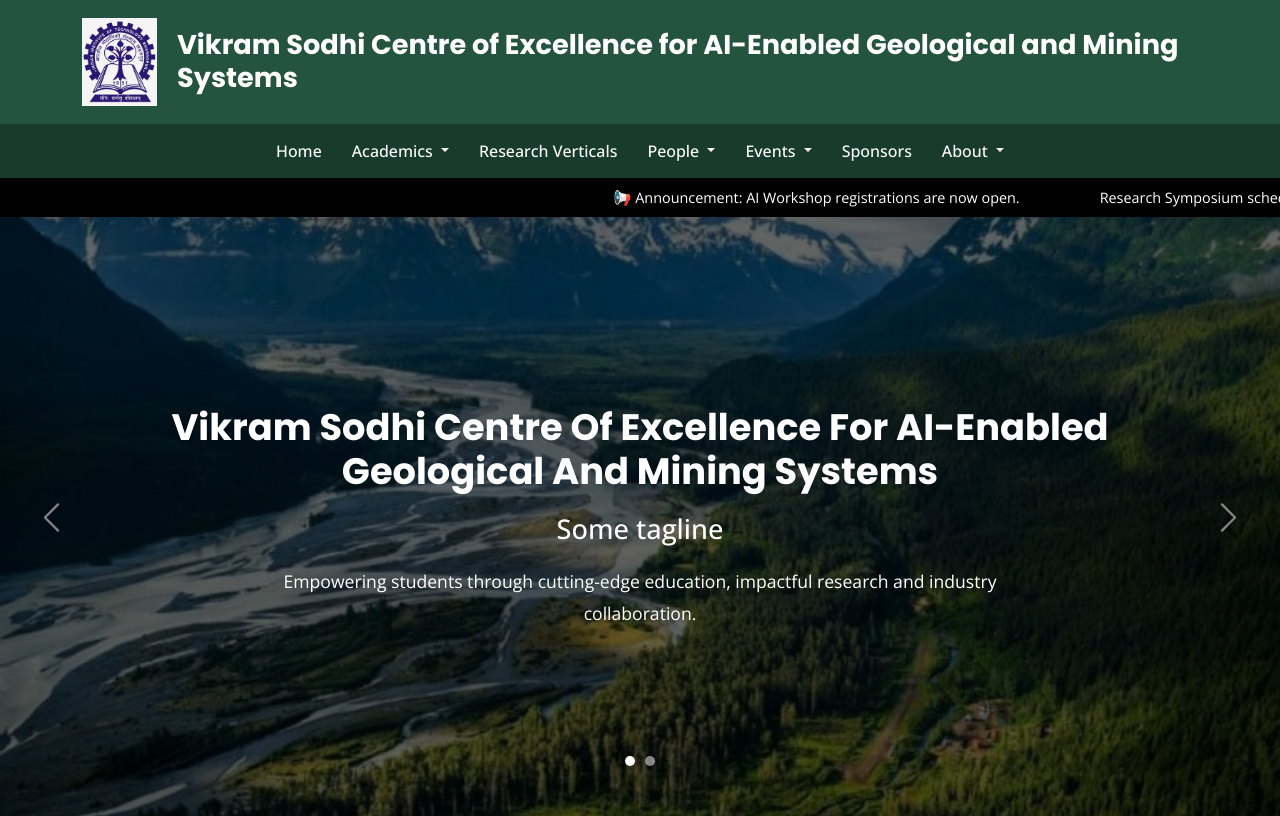
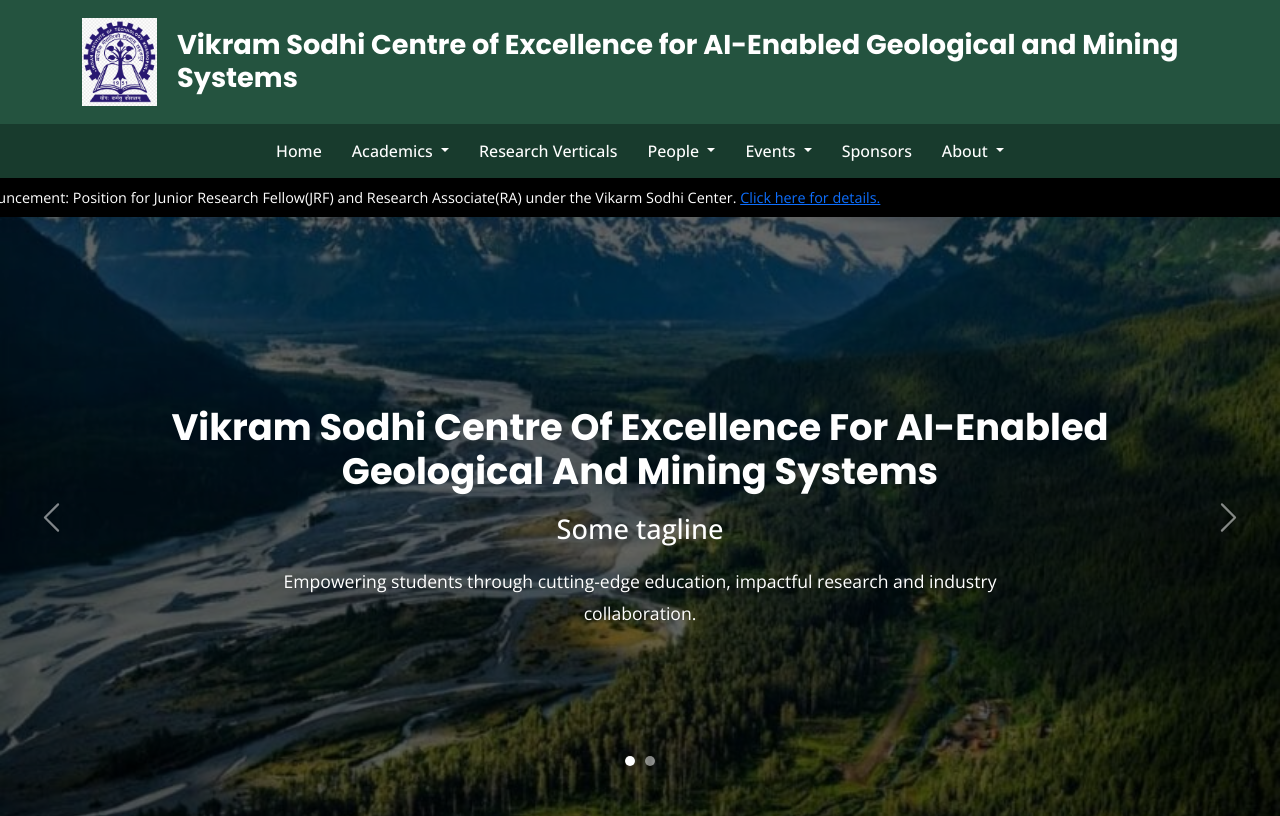
Before and after one commit to di3012/department_portal_v1, a Flask app: page / in a window 1280 px wide. Shown: the top 816 px of the page. Run offline with Flask 3, Linux system fonts and the light colour scheme.

Commit message:
announcment updated

```diff
--- a/app/static/css/style.css
+++ b/app/static/css/style.css
@@ -120,7 +120,7 @@ main {
 .announcement-track{
     display:inline-flex;
     gap:80px;
-    padding-left:100%;
+    padding-left:20%;
     animation:announcement-scroll 25s linear infinite;
 }
 
--- a/app/templates/components/navbar.html
+++ b/app/templates/components/navbar.html
@@ -138,9 +138,14 @@
     <div class="announcement-bar">
         <div class="announcement-track">
 
-            <span>📢 Announcement: AI Workshop registrations are now open.</span>
-            <span>Research Symposium scheduled for September 2026.</span>
-            <span>Internship applications are now being accepted.</span>
+            <span>📢 Announcement:
+            <!-- </span>
+            <span> -->
+                Position for Junior Research Fellow(JRF) and Research Associate(RA)
+                under the Vikarm Sodhi Center.
+                <a href="https://erp.iitkgp.ac.in/SricWeb/temporaryJobs.htm">Click here for details.</a>
+            </span>
+
 
         </div>
     </div>
```
